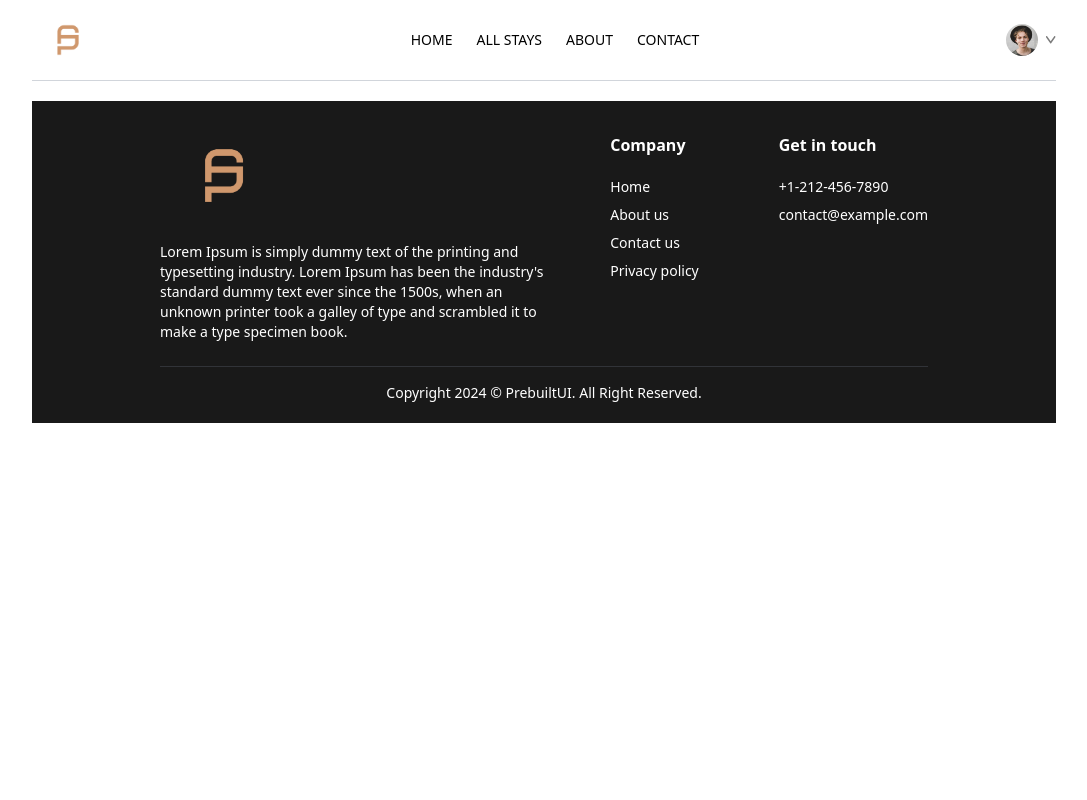
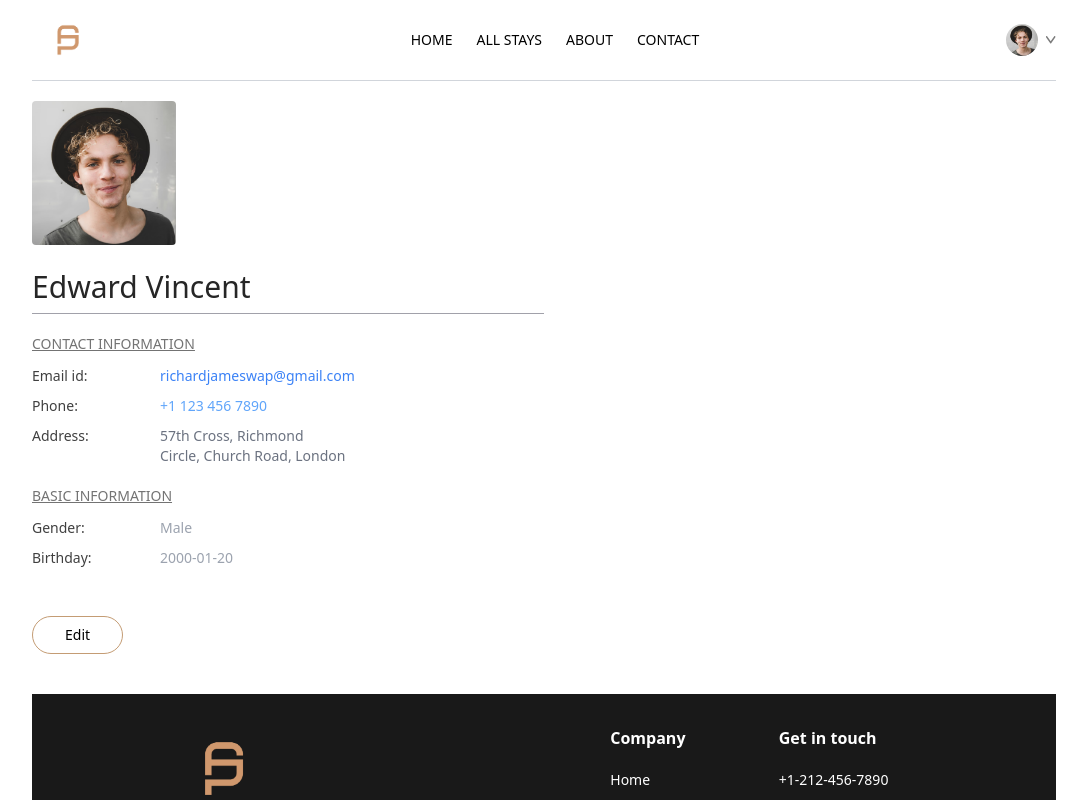
Before and after one commit to buddhima-avishka/Stazia, a React (Vite) app in the folder frontend/: page /MyProfile in a window 1280 px wide. Shown: the top 800 px of the page, without its empty margins (96-1183 px from the left). Built offline with nearby package versions, Linux system fonts and the light colour scheme.

Commit message:
Add MyProfile page and update navigation

```diff
--- a/frontend/src/App.jsx
+++ b/frontend/src/App.jsx
@@ -10,6 +10,7 @@
 import MakeBookings from './pages/MakeBookings'
 import Navbar from './components/Navbar'
 import Footer from './components/Footer'
+import MyProfile from './pages/MyProfile'
 
 function App() {
   return (
@@ -23,7 +24,7 @@
         <Route path='/stays' element={<Stays />} />
         <Route path='/stays/:property' element={<Stays />}/>
         <Route path='/login' element={<Login />} />
-        <Route path='/HotelProfile' element={<HotelProfile />} />
+        <Route path='/MyProfile' element={<MyProfile />} />
         <Route path='/MakeBookings/:_id' element={<MakeBookings />} />
       </Routes>
       <Footer/>
--- a/frontend/src/components/Navbar.jsx
+++ b/frontend/src/components/Navbar.jsx
@@ -38,7 +38,7 @@
             <img className='w-2.5' src={assets.dropdown_icon} alt=''/>
             <div className='absolute top-0 right-0 pt-14 text-base font-medium text-gray-600 z-20 hidden group-hover:block'>
               <div className='min-w-48 bg-stone-100 rounded flex flex-col gap-4 p-4'>
-                <p onClick={() => navigate('/HotelProfile')} className='hover:text-black cursor-pointer'>My Profile</p>
+                <p onClick={() => navigate('/MyProfile')} className='hover:text-black cursor-pointer'>My Profile</p>
                 <p onClick={() => navigate('/booking-requests')} className='hover:text-black cursor-pointer'>My Bookings</p>
                 <p onClick={() => setToken(false)} className='hover:text-black cursor-pointer'>Logout</p>
               </div>
--- /dev/null
+++ b/frontend/src/pages/MyProfile.jsx
@@ -0,0 +1,96 @@
+import React, { useState } from 'react'
+import { assets } from '../assets/assets'
+
+function MyProfile() {
+
+  const [userData, setUserData] = useState({
+    name: "Edward Vincent",
+    image: assets.profile_pic,
+    email: "richardjameswap@gmail.com",
+    phone: "+1  123 456 7890",
+    address: {
+      line1: "57th Cross, Richmond",
+      line2: "Circle, Church Road, London"
+    },
+    gender: "Male",
+    dob: "2000-01-20"
+  })
+
+  const [isEdit, setIsEdit] = useState(false)
+
+  return (
+    <div className='max-w-lg flex flex-col gap-2 text-sm '>
+
+      <img className='w-36 rounded' src={userData.image} alt="" />
+
+      {
+        isEdit
+        ? <input className='bg-gray-50 text-3xl font-medium max-w-60 mt-4' type="text" value={userData.name} onChange={e => setUserData(prev => ({...prev,name:e.target.value}))}/>
+        : <p className='font-medium text-3xl text-neutral-800 mt-4'>{userData.name}</p>
+      }
+
+      <hr className='bg-zinc-400 h-[1px] border-none'/>
+
+      <div>
+        <p className='text-neutral-500 underline mt-3'>CONTACT INFORMATION</p>
+        <div className='grid grid-cols-[1fr_3fr] gap-y-2.5 mt-3 text-neutral-700'>
+          <p className='font-medium'>Email id:</p>
+          <p className='text-blue-500'>{userData.email}</p>
+          <p className='font-medium'>Phone:</p>
+          {
+            isEdit
+            ? <input className='bg-gray-100 max-w-52' type="text" value={userData.phone} onChange={e => setUserData(prev => ({...prev, phone:e.target.value}))}/>
+            : <p className='text-blue-400'>{userData.phone}</p>
+          }
+          <p className='font-medium'>Address:</p>
+          {
+            isEdit
+            ? <p>
+              <input className='bg-gray-50' onChange={(e) => setUserData(prev => ({...prev, address: {...prev.address, line1: e.target.value}}))} value={userData.address.line1} type="text" />
+              <br />
+              <input className='bg-gray-50' onChange={(e) => setUserData(prev => ({...prev, address: {...prev.address, line2: e.target.value}}))} value={userData.address.line2} type="text" />
+            </p>
+            : <p className='text-gray-500'>
+              {userData.address.line1}
+              <br />
+              {userData.address.line2}
+            </p>
+          }
+        </div>
+      </div>
+
+      <div>
+        <p className='text-neutral-500 underline mt-3'>BASIC INFORMATION</p>
+        <div className='grid grid-cols-[1fr_3fr] gap-y-2.5 mt-3 text-neutral-700'>
+          <p className='font-medium'>Gender:</p>
+          {
+            isEdit
+            ? <select className='max-w-20 bg-gray-100' onChange={(e) => setUserData(prev => ({...prev, gender: e.target.value}))} value={userData.gender}>
+              <option value="Male">Male</option>
+              <option value="Female">Female</option>
+            </select>
+            : <p className='text-gray-400'>{userData.gender}</p>
+          }
+          <p className='font-medium'>Birthday:</p>
+          {
+            isEdit
+            ? <input className='max-w-28 bg-gray-100' type="date" onClick={(e) => setUserData(prev => ({...prev, dob: e.target.value}))} value={userData.dob}/>
+            : <p className='text-gray-400'>{userData.dob}</p>
+          }
+        </div>
+      </div>
+
+      <div className='mt-10 mb-10'>
+        {
+          isEdit
+          ? <button className='border border-primary px-8 py-2 rounded-full hover:bg-primary hover:text-white transition-all' onClick={()=>setIsEdit(false)}>Save information</button>
+          : <button className='border border-primary px-8 py-2 rounded-full hover:bg-primary hover:text-white transition-all' onClick={()=>setIsEdit(true)}>Edit</button>
+        }
+      </div>
+
+
+    </div>
+  )
+}
+
+export default MyProfile
```
